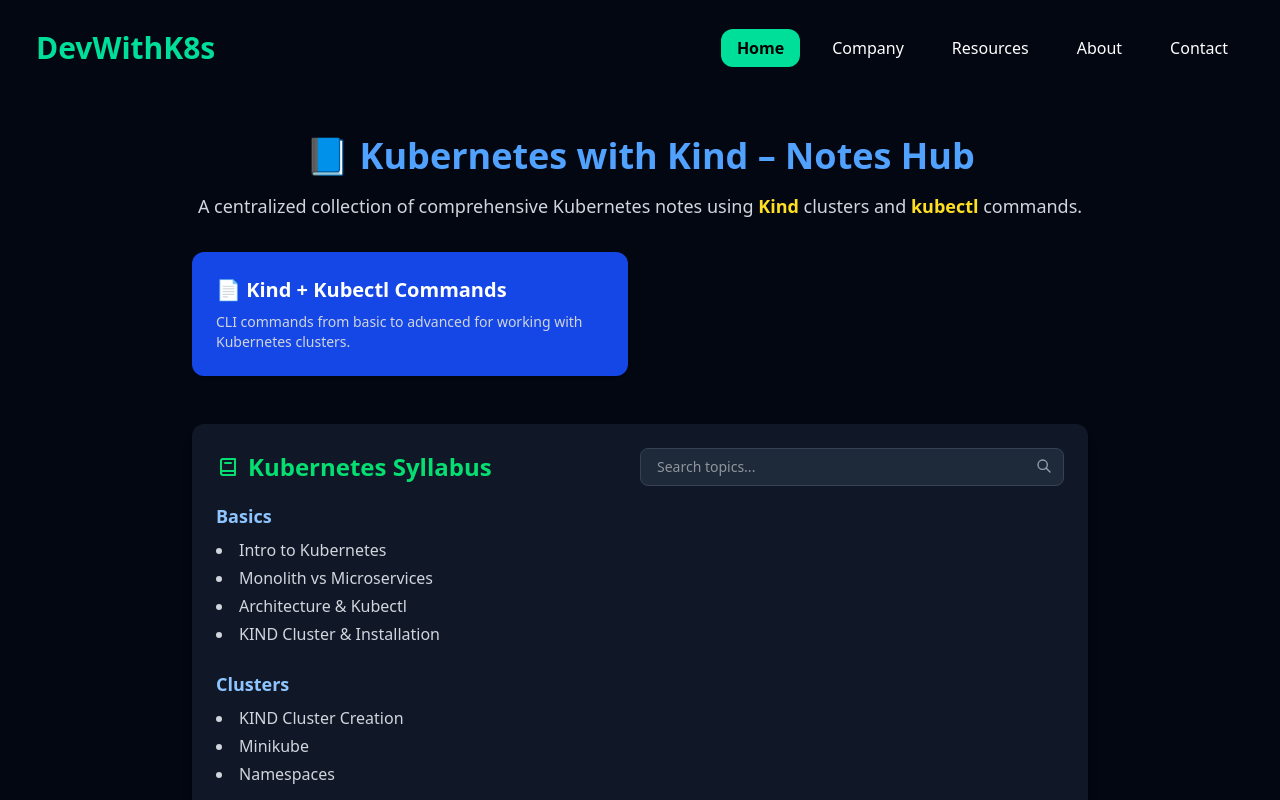
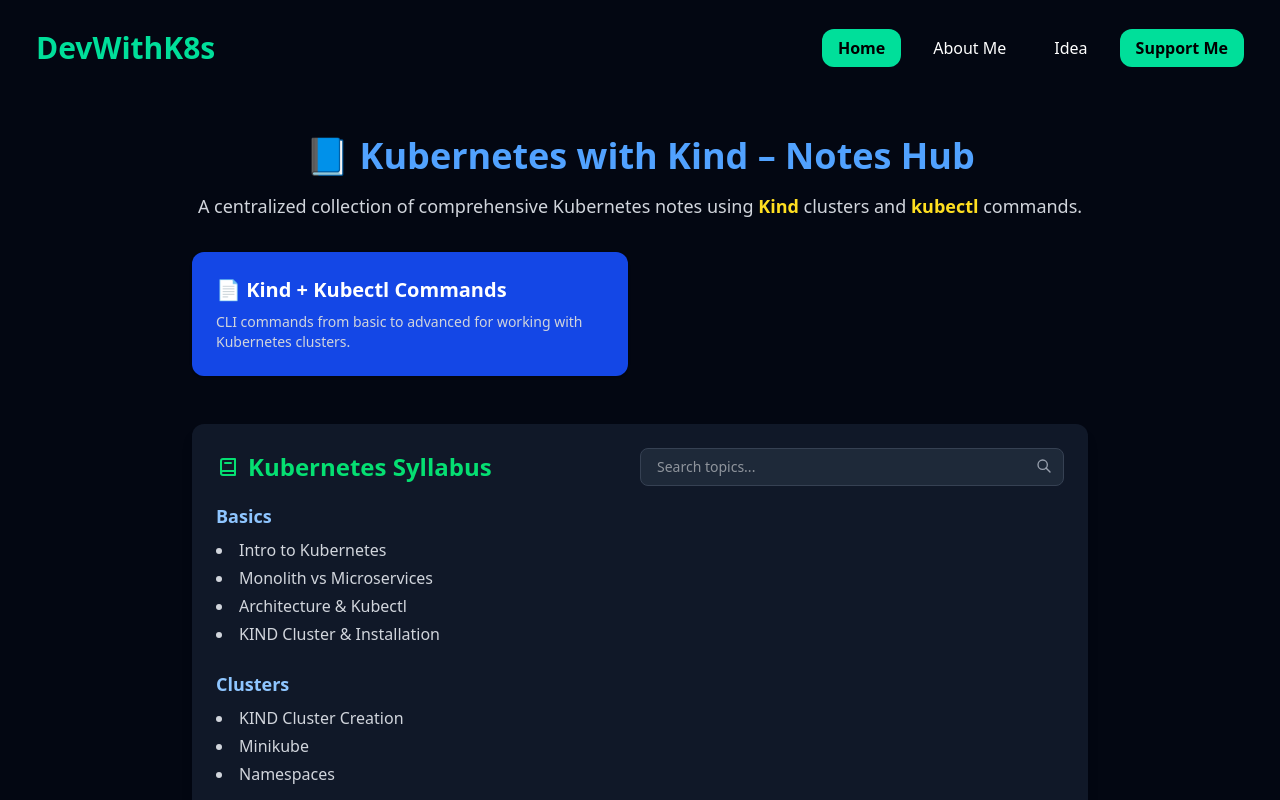
Before and after one commit to SYN606/DevWithK8s, a React (Vite) app: page / in a window 1280 px wide. Shown: the top 800 px of the page. Built offline with nearby package versions, Linux system fonts and the light colour scheme.

Commit message:
updated navbar

```diff
--- a/src/components/Navbar.jsx
+++ b/src/components/Navbar.jsx
@@ -1,18 +1,42 @@
 import { useState } from "react";
 import { NavLink } from "react-router-dom";
-import { AiOutlineClose, AiOutlineMenu } from "react-icons/ai";
-import { FaHome, FaBuilding, FaBook, FaInfoCircle, FaPhone } from "react-icons/fa";
+import {
+  AiOutlineClose,
+  AiOutlineMenu
+} from "react-icons/ai";
+import {
+  FaHome,
+  FaBuilding,
+  FaBook,
+  FaPhone
+} from "react-icons/fa";
 
 export default function Navbar() {
   const [nav, setNav] = useState(false);
   const handleNav = () => setNav(!nav);
 
   const navItems = [
-    { id: 1, text: "Home", path: "/", icon: <FaHome /> },
-    { id: 2, text: "Company", path: "/company", icon: <FaBuilding /> },
-    { id: 3, text: "Resources", path: "/resources", icon: <FaBook /> },
-    { id: 4, text: "About", path: "/about", icon: <FaInfoCircle /> },
-    { id: 5, text: "Contact", path: "/contact", icon: <FaPhone /> },
+    {
+      id: 1,
+      text: "Home",
+      path: "/",
+      icon: <FaHome />,
+      internal: true,
+    },
+    {
+      id: 2,
+      text: "About Me",
+      path: "https://syn606.pages.dev",
+      icon: <FaBuilding />,
+      internal: false, // external link
+    },
+    {
+      id: 3,
+      text: "Idea",
+      path: "/idea",
+      icon: <FaBook />,
+      internal: true,
+    },
   ];
 
   const activeClass =
@@ -21,14 +45,15 @@ export default function Navbar() {
     "px-4 py-2 hover:bg-[#00df9a] hover:text-black rounded-xl transition-all duration-300";
 
   return (
-    <nav className="bg-gray-950 text-white h-24 shadow-lg">
+    <nav className="bg-gray-950 text-white h-24 shadow-lg z-50">
       <div className="flex justify-between items-center max-w-[1240px] mx-auto px-4 h-full">
         <h1 className="text-3xl font-bold text-[#00df9a]">DevWithK8s</h1>
 
         {/* Desktop Nav */}
-        <ul className="hidden md:flex space-x-4">
-          {navItems.map(({ id, text, path }) => (
+        <ul className="hidden md:flex items-center space-x-4">
+          {navItems.map(({ id, text, path, internal }) => (
             <li key={id}>
+              {internal ? (
                 <NavLink
                   to={path}
                   className={({ isActive }) =>
@@ -37,14 +62,37 @@ export default function Navbar() {
                 >
                   {text}
                 </NavLink>
+              ) : (
+                <a
+                  href={path}
+                  target="_blank"
+                  rel="noopener noreferrer"
+                  className={defaultClass}
+                >
+                  {text}
+                </a>
+              )}
             </li>
           ))}
+          {/* Highlighted Support Button */}
+          <li>
+            <NavLink
+              to="/support"
+              className="bg-[#00df9a] text-black px-4 py-2 rounded-xl font-semibold hover:scale-105 transition-all duration-300"
+            >
+              Support Me
+            </NavLink>
+          </li>
         </ul>
 
         {/* Hamburger Icon */}
-        <div className="md:hidden" onClick={handleNav}>
+        <button
+          className="md:hidden"
+          onClick={handleNav}
+          aria-label={nav ? "Close menu" : "Open menu"}
+        >
           {nav ? <AiOutlineClose size={25} /> : <AiOutlineMenu size={25} />}
-        </div>
+        </button>
       </div>
 
       {/* Mobile Nav */}
@@ -52,10 +100,11 @@ export default function Navbar() {
         className={`md:hidden fixed top-0 left-0 h-full w-[60%] bg-[#000300] border-r border-gray-800 z-40 transform ${nav ? "translate-x-0" : "-translate-x-full"
           } transition-transform duration-300`}
       >
-        <h1 className="text-3xl font-bold text-[#00df9a] m-4">REACT.</h1>
+        <h1 className="text-3xl font-bold text-[#00df9a] m-4">DevWithK8s</h1>
         <ul className="flex flex-col gap-2 p-4">
-          {navItems.map(({ id, text, path, icon }) => (
+          {navItems.map(({ id, text, path, icon, internal }) => (
             <li key={id} onClick={() => setNav(false)}>
+              {internal ? (
                 <NavLink
                   to={path}
                   className={({ isActive }) =>
@@ -67,10 +116,32 @@ export default function Navbar() {
                   {icon}
                   {text}
                 </NavLink>
+              ) : (
+                <a
+                  href={path}
+                  target="_blank"
+                  rel="noopener noreferrer"
+                  className={`${defaultClass} flex items-center gap-2`}
+                >
+                  {icon}
+                  {text}
+                </a>
+              )}
             </li>
           ))}
+
+          {/* Mobile Support Button */}
+          <li onClick={() => setNav(false)}>
+            <NavLink
+              to="/support"
+              className="bg-[#00df9a] text-black px-4 py-2 rounded-xl font-semibold flex items-center gap-2 hover:scale-105 transition-all duration-300"
+            >
+              <FaPhone />
+              Support Me
+            </NavLink>
+          </li>
         </ul>
       </div>
     </nav>
   );
-};
+}
```
Lines whose indentation alone changed are shown as unchanged.
